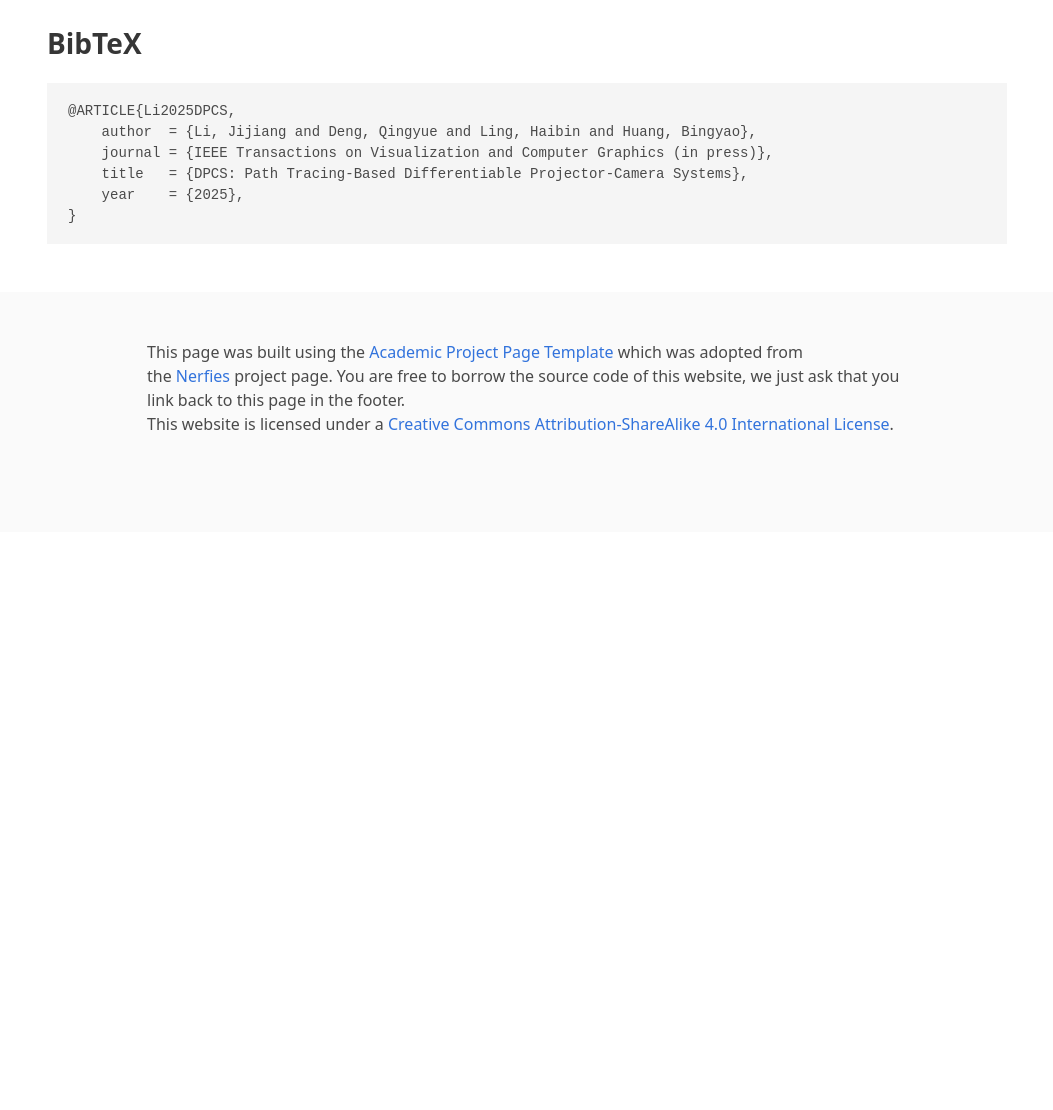
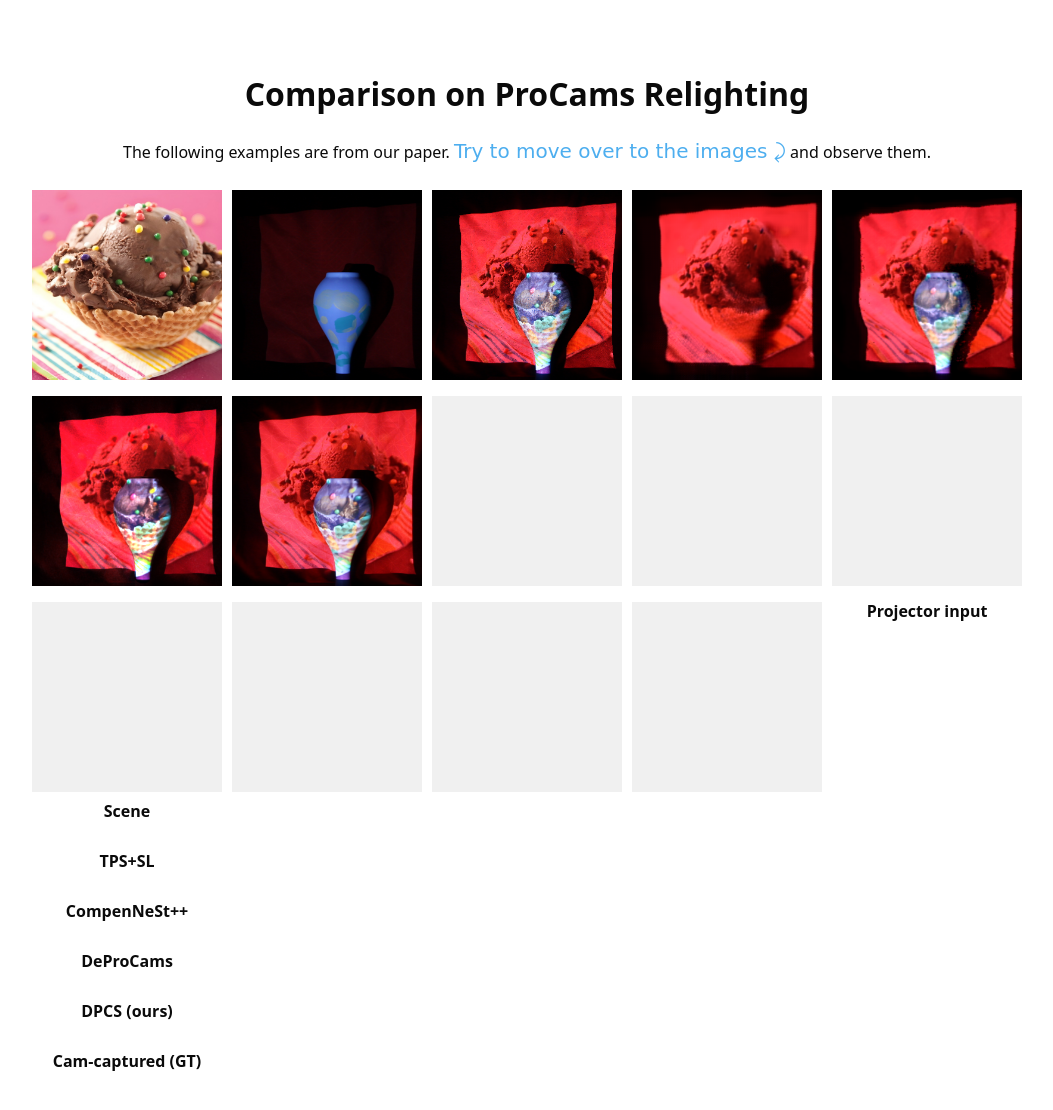
Before and after one commit to JijiangLi/JijiangLi.github.io, a Jekyll site: the page DPCS/index.html, which Jekyll copies as it is, in a window 1280 px wide and 1400 px high, scrolled down 1519 px. Shown: the part 188-1298 px from the top of the window, without its empty margins (113-1166 px from the left). Built offline with Jekyll 4.4.1, drawn with Linux system fonts in a browser that asks for light colours; nearby versions of some CDN libraries; library files that are not in the unit come from our copies; a style sheet for code colours, icons or effects is not loaded; before the commit the page ends 2239 px from its top, so only the background shows below that.

Commit message:
Update index.html

```diff
--- a/DPCS/index.html
+++ b/DPCS/index.html
@@ -374,6 +374,73 @@
   </section> -->
   <!-- End video carousel -->
 
+    <section class="section hero is-white" id="relit">
+    <div class="hero-body has-text-centered">
+      <div class="container is-max-desktop">
+        <h2 class="title is-3">Comparison on ProCams Relighting</h2>
+
+        <p>The following examples are from our paper. <span class="blue-text" style="font-family: 'Comic Sans MS'; font-size: 20px;">Try to move over to the images ⤸</span> and observe them.</p>
+
+        <p>&nbsp;</p>
+
+        <div class="zoom-component">
+          <div class="grid-container">
+            <!-- 主图区域 -->
+            <div class="image-box" data-index="0">
+              <img src="static/images/compare/relit/projector_input.png" alt="projector input">
+              <div class="zoom-cursor"></div>
+            </div>
+            <div class="image-box" data-index="1">
+              <img src="static/images/compare/relit/scene.png" alt="scene">
+              <div class="zoom-cursor"></div>
+            </div>
+            <div class="image-box" data-index="2">
+              <img src="static/images/compare/relit/TPS+SL.png" alt="TPS+SL">
+              <div class="zoom-cursor"></div>
+            </div>
+            <div class="image-box" data-index="3">
+              <img src="static/images/compare/relit/CompenNeSt++_new.png" alt="CompenNeSt++">
+              <div class="zoom-cursor"></div>
+            </div>
+            <div class="image-box" data-index="4">
+              <img src="static/images/compare/relit/DeProCams.png" alt="DeProCams">
+              <div class="zoom-cursor"></div>
+            </div>
+            <div class="image-box" data-index="5">
+              <img src="static/images/compare/relit/DPCS.png" alt="DPCS">
+              <div class="zoom-cursor"></div>
+            </div>
+            <div class="image-box" data-index="6">
+              <img src="static/images/compare/relit/GT.png" alt="GT">
+              <div class="zoom-cursor"></div>
+            </div>
+
+            <!-- 放大区域 -->
+            <div class="image-box zoom-preview placeholder" data-preview="0"></div>
+            <div class="image-box zoom-preview placeholder" data-preview="1"></div>
+            <div class="image-box zoom-preview placeholder" data-preview="2"></div>
+            <div class="image-box zoom-preview placeholder" data-preview="3"></div>
+            <div class="image-box zoom-preview placeholder" data-preview="4"></div>
+            <div class="image-box zoom-preview placeholder" data-preview="5"></div>
+            <div class="image-box zoom-preview placeholder" data-preview="6"></div>
+
+            <!-- 文本区域 -->
+            <div class="text-row"><h2 class="title is-6" style="margin-bottom: 0.5rem;">Projector input</h2></div>
+            <div class="text-row"><h2 class="title is-6" style="margin-bottom: 0.5rem;">Scene</h2><h2 class="title is-6" style="text-align: right;"
+            <div class="text-row"><h2 class="title is-6" style="margin-bottom: 0.5rem;">TPS+SL</h2><h2 class="title is-6" style="text-align: left;"
+            <div class="text-row"><h2 class="title is-6" style="margin-bottom: 0.5rem;">CompenNeSt++</h2><h2 class="title is-6" style="text-align: right;"
+            <div class="text-row"><h2 class="title is-6" style="margin-bottom: 0.5rem;">DeProCams</h2><h2 class="title is-6" style="text-align: left;"
+            <div class="text-row"><h2 class="title is-6" style="margin-bottom: 0.5rem;">DPCS (ours)</h2><h2 class="title is-6" style="text-align: right;"
+            <div class="text-row"><h2 class="title is-6" style="margin-bottom: 0.5rem;">Cam-captured (GT)</h2><h2 class="title is-6" style="text-align: left;"
+          </div>
+        </div>
+
+      </div>
+        </div>
+      </div>
+    </div>
+  </section>
+
 
 
 
```
